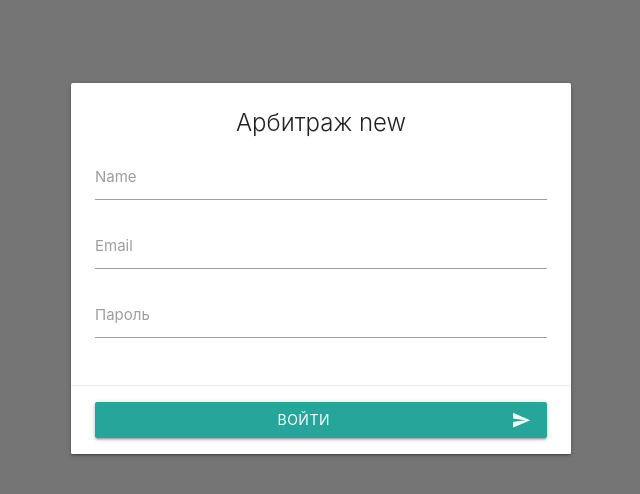
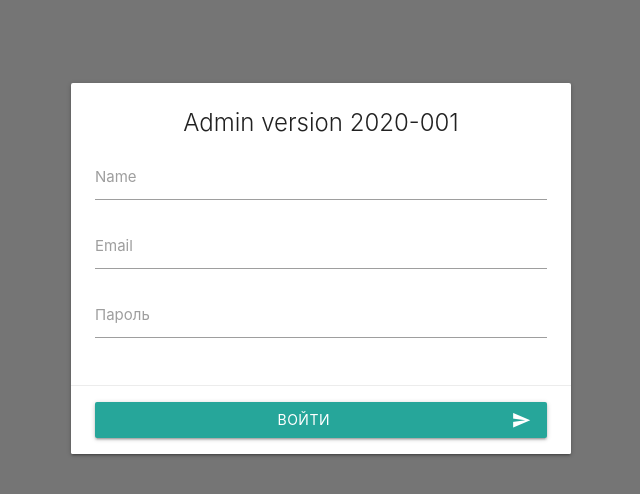
Before and after one commit to tolyanze/admin, a Vue app: page /login in a window 1280 px wide. Shown: the top 494 px of the page, without its empty margins (319-959 px from the left). Built offline with nearby package versions, Linux system fonts and the light colour scheme; no server answers.

Commit message:
Virsion 2020-001

```diff
--- a/src/views/Login.vue
+++ b/src/views/Login.vue
@@ -1,7 +1,7 @@
 <template>
   <form class="card auth-card" @submit.prevent="submitHandler">
     <div class="card-content">
-      <center><span class="card-title">Арбитраж new </span></center>
+      <center><span class="card-title">Admin version 2020-001 </span></center>
       <div class="input-field">
         <input
           id="name"
```
Also changed, not shown: 43 other files (tests, documents, lock files or other folders).
